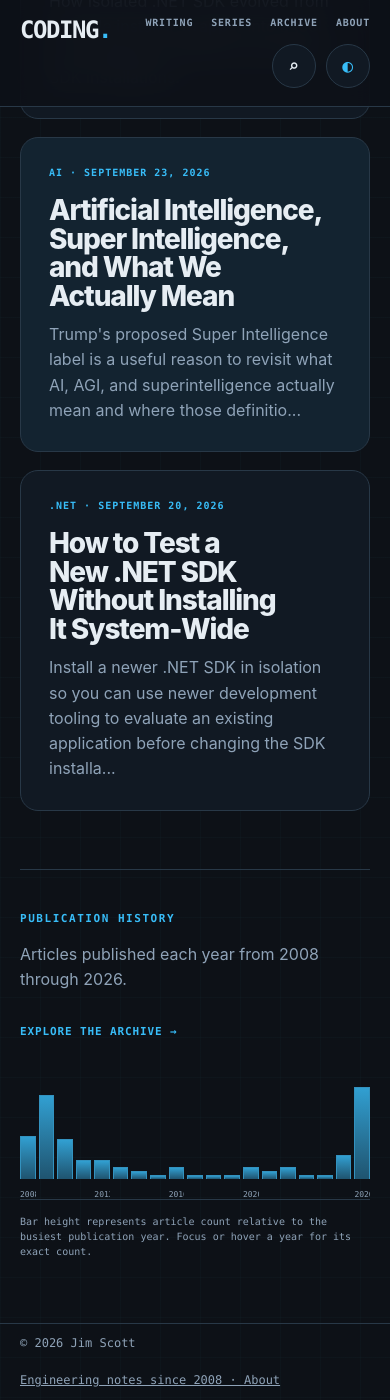
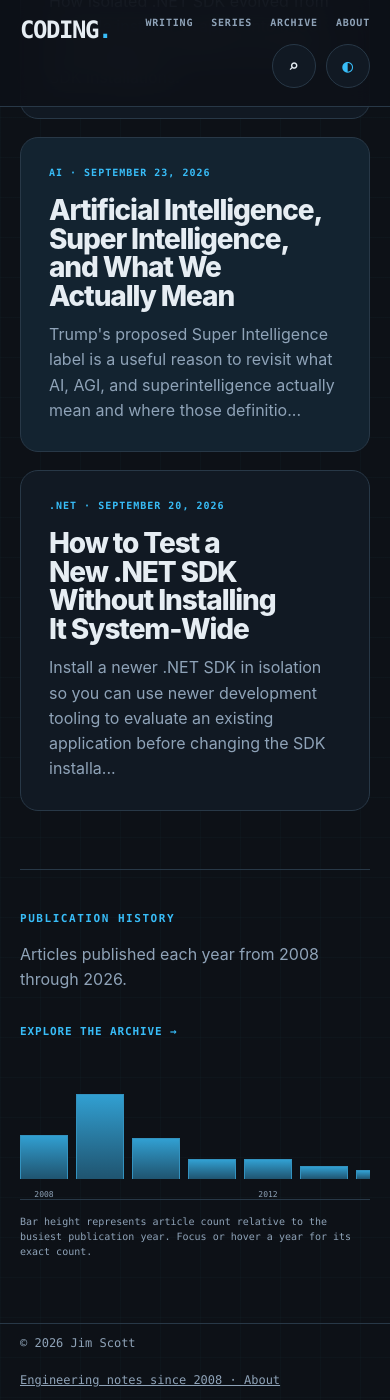
Before and after one commit to infoconex/coding-blog, a Jekyll site: the page built from index.html, in a window 390 px wide and 1400 px high, scrolled down 2683 px. Built offline with Jekyll 4.4.1, drawn with Linux system fonts in a browser that asks for light colours.

Commit message:
Improve mobile archive timeline touch targets

```diff
--- a/assets/css/home.css
+++ b/assets/css/home.css
@@ -94,8 +94,28 @@ html[data-theme="technical-brutalism"] .home-history-graph__bar,html[data-theme=
   .home-bento-card { min-height:240px; }
   .home-archive-timeline { grid-template-columns:1fr; gap:24px; }
   .home-archive-timeline__intro p { max-width:none; }
-  .home-history-graph__plot { gap:3px; min-height:128px; }
+  /* Keep the visual bar heights, but give each year a 48px-wide touch target. */
+  .home-history-graph { overflow-x:auto; overscroll-behavior-x:contain; }
+  .home-history-graph__plot { grid-template-columns:repeat(var(--year-columns),48px); gap:8px; min-width:max-content; min-height:128px; }
   .home-history-graph__year { grid-template-rows:92px 20px; }
+  .home-history-graph__bar:not(.is-empty) { height:100%; border:0; background:transparent; }
+  .home-history-graph__bar:not(.is-empty)::before {
+    content:"";
+    position:absolute;
+    inset:auto 0 0;
+    height:max(3px,var(--bar-height));
+    border:1px solid color-mix(in srgb,var(--accent) 68%,var(--line));
+    border-bottom:0;
+    background:linear-gradient(180deg,color-mix(in srgb,var(--accent) 82%,var(--surface)),color-mix(in srgb,var(--accent) 36%,var(--surface)));
+    transition:filter .15s ease,transform .15s ease;
+  }
+  .home-history-graph__bar:not(.is-empty):hover,
+  .home-history-graph__bar:not(.is-empty):focus-visible { filter:none; transform:none; }
+  .home-history-graph__bar:not(.is-empty):hover::before,
+  .home-history-graph__bar:not(.is-empty):focus-visible::before { filter:brightness(1.15); transform:translateY(-2px); }
+  .home-history-graph__bar:not(.is-empty) .home-history-graph__tooltip { bottom:calc(max(3px,var(--bar-height)) + 9px); }
+  html[data-theme="technical-brutalism"] .home-history-graph__bar:not(.is-empty) { border:0; }
+  html[data-theme="technical-brutalism"] .home-history-graph__bar:not(.is-empty)::before { border-width:3px; }
   .home-history-graph__label { font-size:8px; }
   .home-history-graph__label.is-secondary { display:none; }
 }
```
